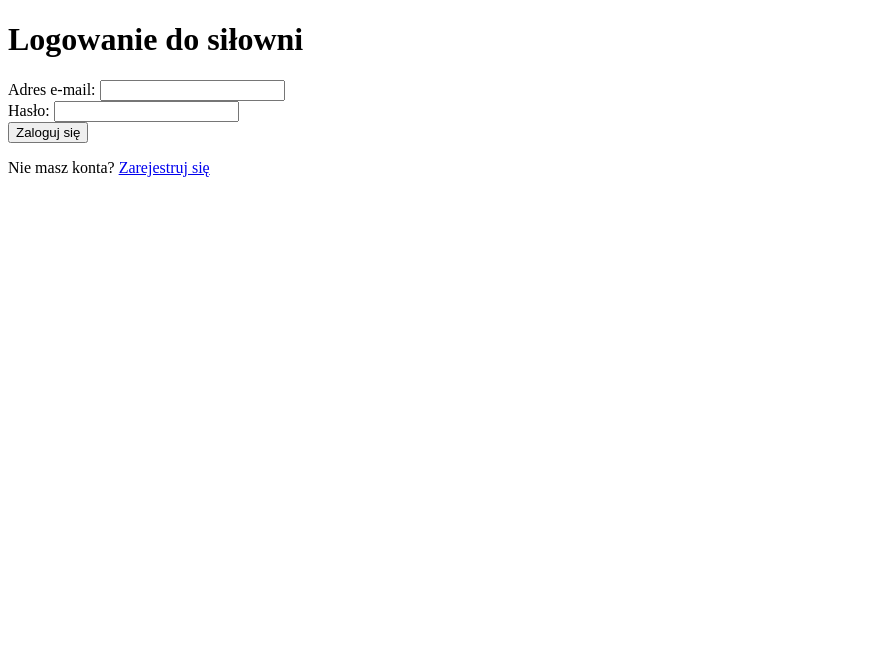
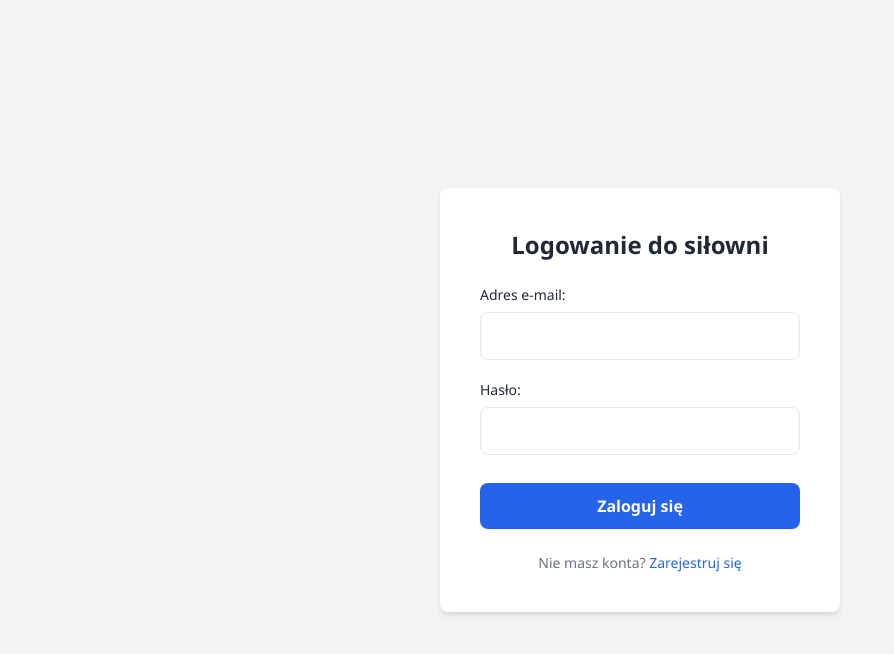
Before and after one commit to KJuras/silownia-rezerwacje, a plain HTML site: page index.html in a window 1280 px wide. Shown: the whole page, without its empty margins (0-894 px from the left). Drawn offline with Linux system fonts and the light colour scheme.

Commit message:
Dodanie komentarzy strukturalnych do plików HTML i CSS

```diff
--- a/css/style.css
+++ b/css/style.css
@@ -0,0 +1,117 @@
+/* Zmienne globalne - centralne miejsce do zarządzania kolorystyką i motywem aplikacji.
+   Ułatwiają utrzymanie spójności i ewentualne wdrożenie ciemnego motywu (Dark Mode). */
+:root {
+    --primary-color: #2563eb;
+    --primary-hover: #1d4ed8;
+    --bg-color: #f3f4f6;
+    --surface-color: #ffffff;
+    --text-main: #1f2937;
+    --text-muted: #6b7280;
+    --border-color: #e5e7eb;
+    --radius: 8px; /* Promień zaokrąglenia narożników wykorzystywany w całym projekcie */
+}
+
+/* Reset podstawowych marginesów, paddingów oraz ustawienie box-sizing.
+   Zapewnia to przewidywalne zachowanie rozmiarów elementów niezależnie od przeglądarki. */
+* {
+    margin: 0;
+    padding: 0;
+    box-sizing: border-box;
+    font-family: 'Segoe UI', Tahoma, Geneva, Verdana, sans-serif;
+}
+
+/* Wykorzystanie modułu Flexbox do perfekcyjnego wyśrodkowania
+   kontenera logowania w pionie i poziomie na całym ekranie. */
+body {
+    background-color: var(--bg-color);
+    color: var(--text-main);
+    display: flex;
+    justify-content: center;
+    align-items: center;
+    min-height: 100vh;
+}
+
+/* Główny kontener logowania - nadanie mu wyglądu nowoczesnej "karty" unoszącej się nad tłem */
+.login-container {
+    background-color: var(--surface-color);
+    padding: 2.5rem;
+    border-radius: var(--radius);
+    box-shadow: 0 4px 6px -1px rgba(0, 0, 0, 0.1), 0 2px 4px -1px rgba(0, 0, 0, 0.06);
+    width: 100%;
+    max-width: 400px; /* Ograniczenie szerokości gwarantuje responsywność na dużych i małych ekranach */
+    text-align: center;
+}
+
+.login-container h1 {
+    font-size: 1.5rem;
+    margin-bottom: 1.5rem;
+    color: var(--text-main);
+}
+
+/* Kontener dla pojedynczego pola formularza - zapewnia równe odstępy */
+.form-group {
+    margin-bottom: 1.25rem;
+    text-align: left;
+}
+
+.form-group label {
+    display: block;
+    margin-bottom: 0.5rem;
+    font-size: 0.875rem;
+    font-weight: 500;
+    color: var(--text-main);
+}
+
+/* Stylizacja samych pól tekstowych (input) - delikatne obramowanie, zaokrąglenia i przygotowane przejścia */
+.form-group input {
+    width: 100%;
+    padding: 0.75rem;
+    border: 1px solid var(--border-color);
+    border-radius: var(--radius);
+    font-size: 1rem;
+    transition: border-color 0.2s, box-shadow 0.2s; /* Płynna animacja, która uruchomi się podczas kliknięcia (focus) */
+}
+
+/* Efekt "focus" - czytelna, wizualna informacja zwrotna dla użytkownika, gdy aktywnie wpisuje tekst */
+.form-group input:focus {
+    outline: none;
+    border-color: var(--primary-color);
+    box-shadow: 0 0 0 3px rgba(37, 99, 235, 0.1); /* Delikatna, niebieska poświata wskazująca aktywność */
+}
+
+/* Stylizacja głównego przycisku wysyłającego formularz */
+button[type="submit"] {
+    width: 100%;
+    background-color: var(--primary-color);
+    color: white;
+    padding: 0.75rem;
+    border: none;
+    border-radius: var(--radius);
+    font-size: 1rem;
+    font-weight: 600;
+    cursor: pointer;
+    margin-top: 0.5rem;
+    transition: background-color 0.2s;
+}
+
+/* Zmiana koloru przycisku po najechaniu myszką na nieco ciemniejszy odcień niebieskiego */
+button[type="submit"]:hover {
+    background-color: var(--primary-hover);
+}
+
+.login-container p {
+    margin-top: 1.5rem;
+    font-size: 0.875rem;
+    color: var(--text-muted);
+}
+
+/* Ostylowanie odnośnika do rejestracji */
+.login-container a {
+    color: var(--primary-color);
+    text-decoration: none;
+    font-weight: 500;
+}
+
+.login-container a:hover {
+    text-decoration: underline;
+}
--- a/index.html
+++ b/index.html
@@ -7,20 +7,25 @@
     <link rel="stylesheet" href="css/style.css">
 </head>
 <body>
-    <div class="login-container">
+
+    <div class="login-container"> <!-- Główny kontener formularza logowania, który zostanie wyśrodkowany na ekranie przez Flexbox -->
         <h1>Logowanie do siłowni</h1>
-        <form id="loginForm">
-            <div class="form-group">
+
+        <form id="loginForm"> <!-- Formularz z odpowiednim identyfikatorem (id), co pozwoli nam później na łatwe "chwycenie" go w JavaScript -->
+            <div class="form-group"> <!-- Grupowanie elementów formularza dla łatwiejszego zarządzania odstępami -->
                 <label for="email">Adres e-mail:</label>
-                <input type="email" id="email" name="email" required>
+                <input type="email" id="email" name="email" required> <!-- Zastosowanie type="email" zapewnia natywną, wstępną walidację przeglądarki -->
             </div>
+
             <div class="form-group">
                 <label for="password">Hasło:</label>
                 <input type="password" id="password" name="password" required>
             </div>
-            <button type="submit">Zaloguj się</button>
+
+            <button type="submit">Zaloguj się</button>            <!-- Przycisk typu "submit" automatycznie triggeruje wysłanie formularza -->
         </form>
-        <p>Nie masz konta? <a href="#">Zarejestruj się</a></p>
+
+        <p>Nie masz konta? <a href="#">Zarejestruj się</a></p>        <!-- Link kierujący do widoku rejestracji -->
     </div>
 
     <script src="js/script.js"></script>
```
